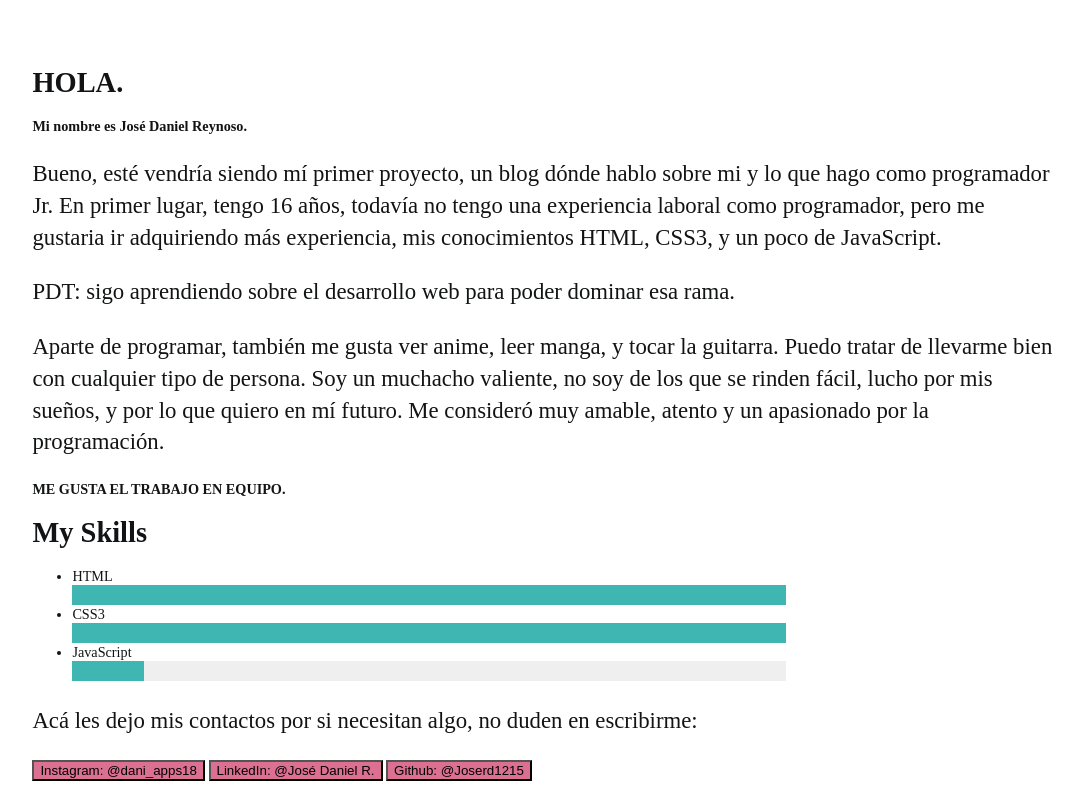
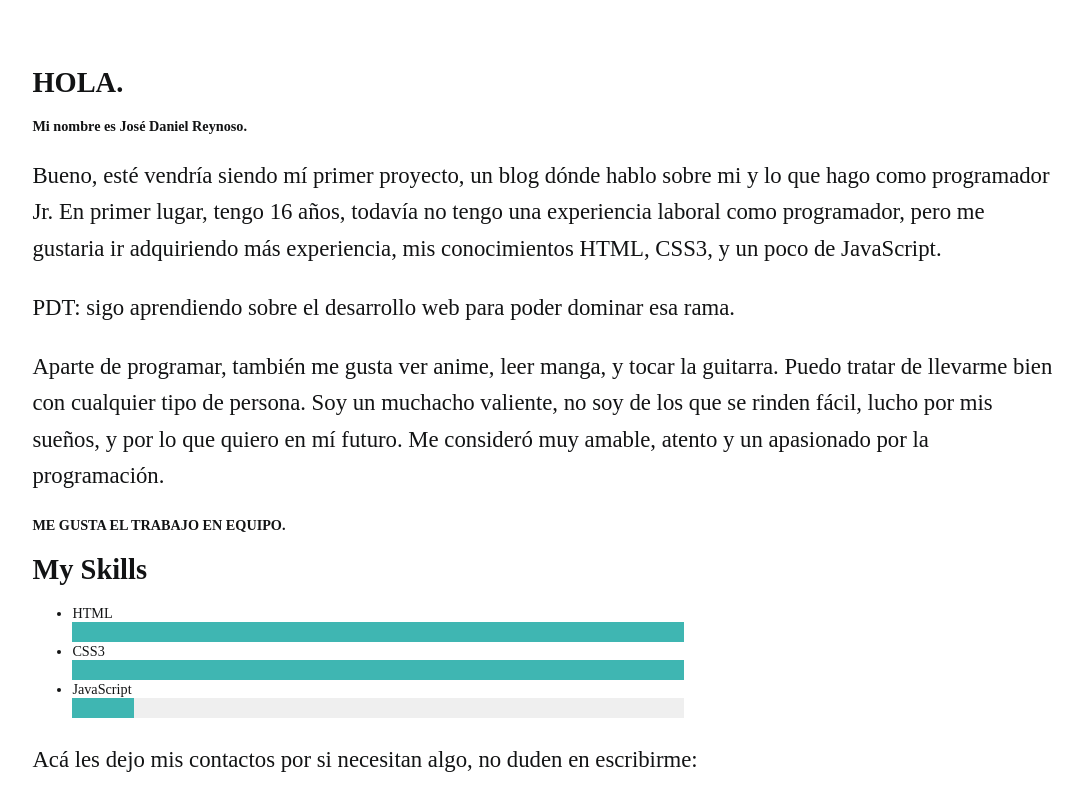
Before and after one commit to Joserd1215/Blog, a plain HTML site: page index.html in a window 1280 px wide. Shown: the top 798 px of the page, without its empty margins (78-1160 px from the left). Drawn offline with Linux system fonts and the light colour scheme; a web font is replaced by a local one.

Commit message:
Update main.css

```diff
--- a/main.css
+++ b/main.css
@@ -10,12 +10,12 @@ body {
 p {
   font-size: 1.6em;
   font-weight: 300;
-  line-height: 1.4;
+  line-height: 1.6;
   max-width: 45em;
 }
 
 progress {
-    width: 70%;
+    width: 60%;
     height: 20px;
     color: #3fb6b2;
     background: #e6e6fa;
```
